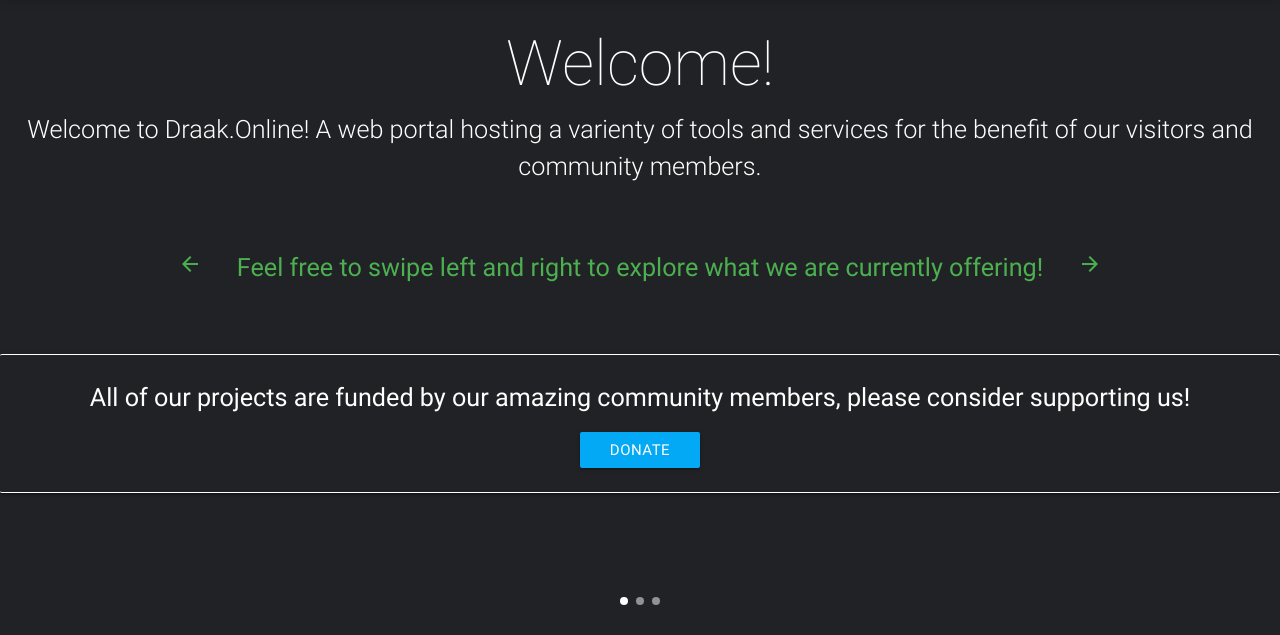
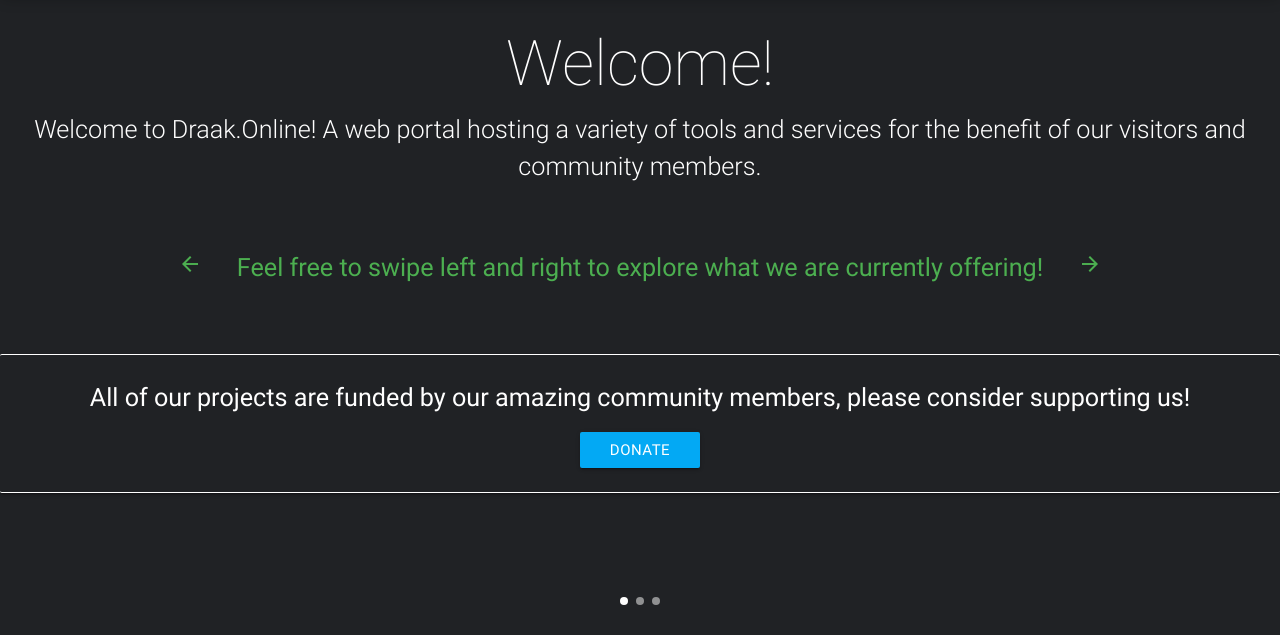
Before and after one commit to Markcreator/draakonline, a plain HTML site: page index.html in a window 1280 px wide. Shown: the part 165-800 px from the top of the page. Drawn offline with nearby package versions, Linux system fonts and the light colour scheme.

Commit message:
Spelling fix

```diff
--- a/index.html
+++ b/index.html
@@ -59,7 +59,7 @@
 				<h1 class="hide-on-med-and-down" style="font-weight: 200;">Welcome!</h1>
 
 				<div style="margin-top: 1em;">
-					<span class="flow-text">Welcome to Draak.Online! A web portal hosting a varienty of tools and services for the benefit of our visitors and community members.</span>
+					<span class="flow-text">Welcome to Draak.Online! A web portal hosting a variety of tools and services for the benefit of our visitors and community members.</span>
 				</div>
 
 				<br/>
```
